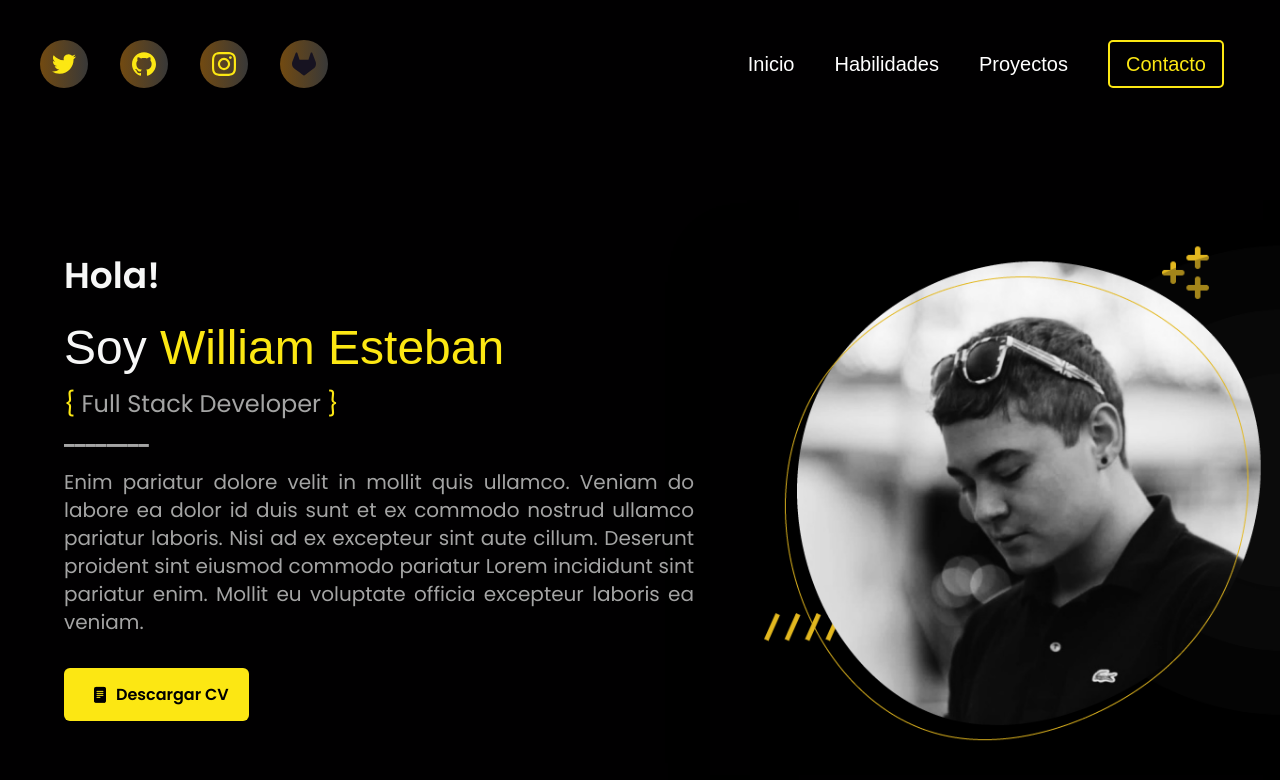
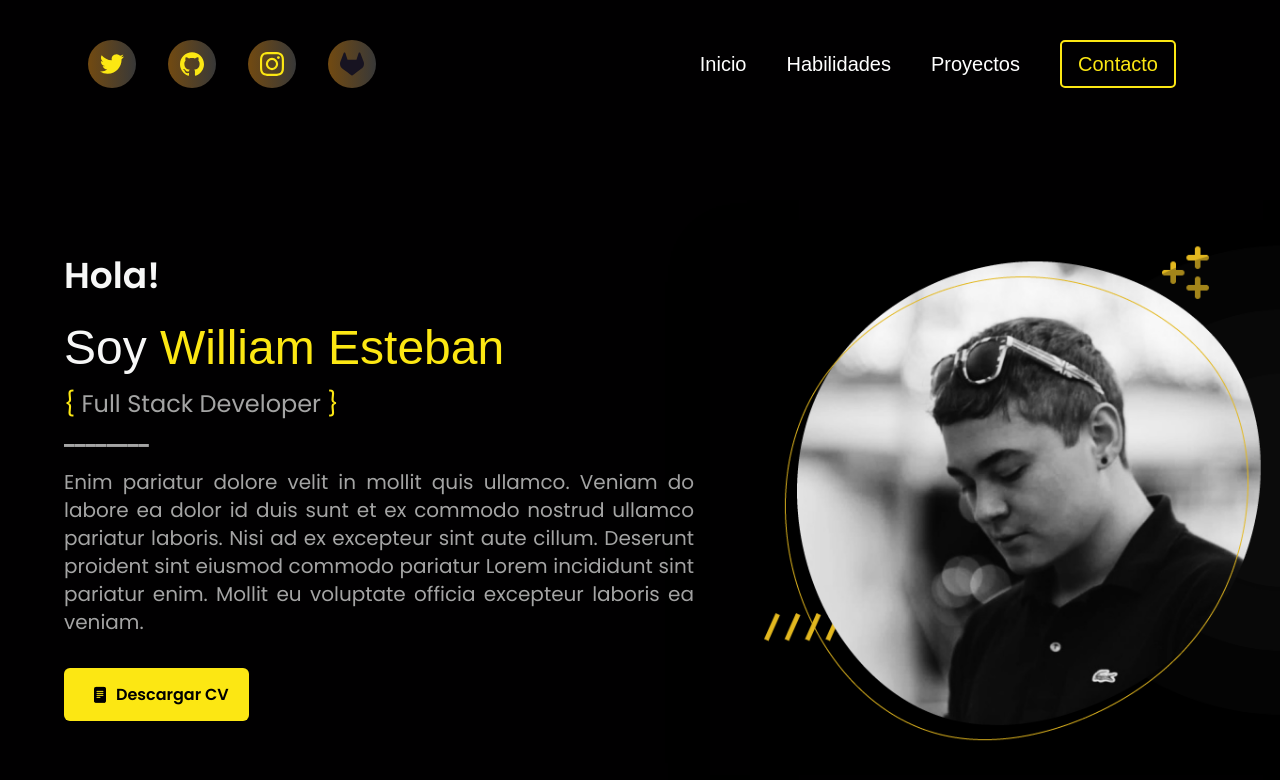
Before and after one commit to srwesteban/portfolio2, a React (Vite) app: page / in a window 1280 px wide. Shown: the top 780 px of the page. Built offline with nearby package versions, Linux system fonts and the light colour scheme; a web font is replaced by a local one.

Commit message:
[Actualizacion]

```diff
--- a/src/components/Layout.jsx
+++ b/src/components/Layout.jsx
@@ -3,7 +3,7 @@ import React from 'react';
 
 export const LayoutHeader = ({ children }) => {
   return (
-    <div className='flex justify-between items-center mx-auto px-4 max-w-[1320px] font-poppins xl:px-0'>
+    <div className='flex flex-col justify-between items-center mx-auto px-4 max-w-[1320px] font-poppins md:flex-row md:justify-between md:items-center md:px-8 lg:px-12'>
       {children}
     </div>
   );
```
